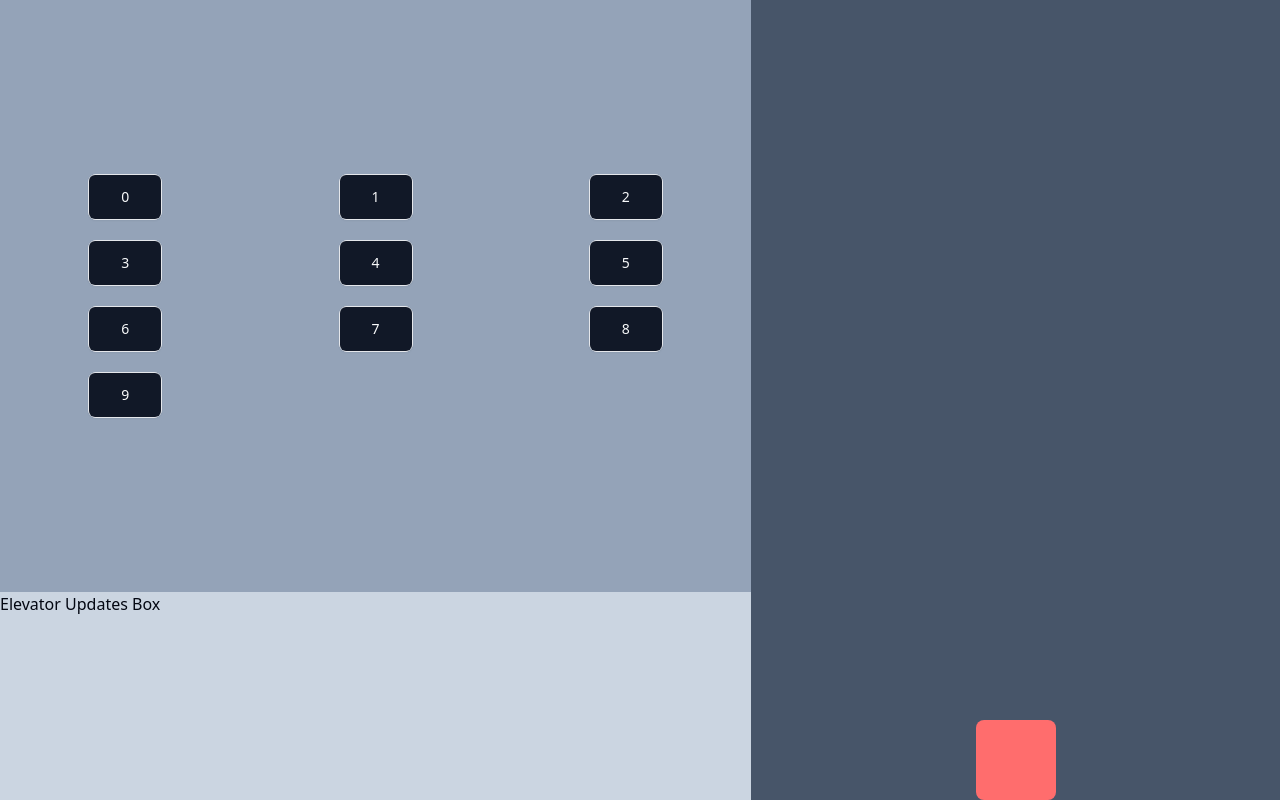
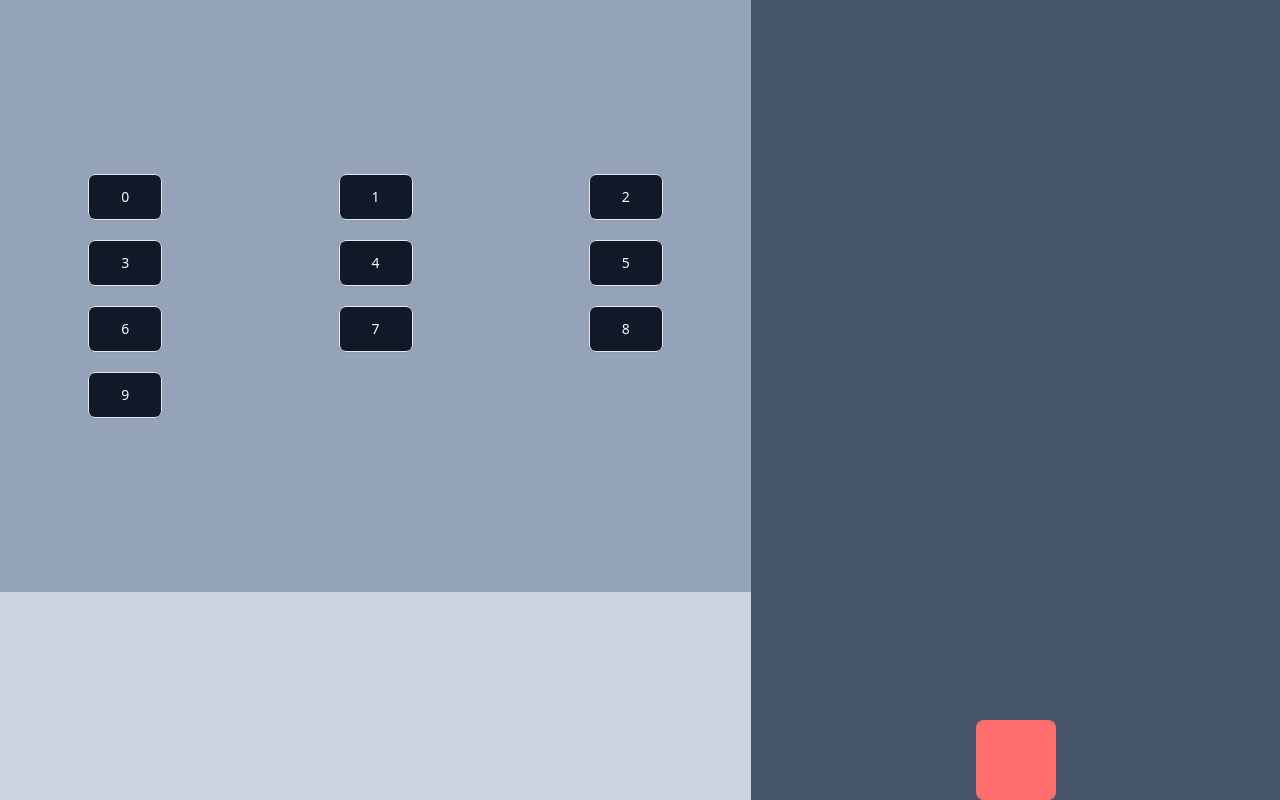
Before and after one commit to 9akashnp8/elevator-algorithm, a React (Vite) app in the folder client/: page / in a window 1280 px wide. Built offline with nearby package versions, Linux system fonts and the light colour scheme.

Commit message:
chore: minor changes

```diff
--- a/client/src/App.tsx
+++ b/client/src/App.tsx
@@ -1,12 +1,9 @@
-import { useState } from 'react'
-
 import '@/styles/global.css'
 import FloorInputGrid from './components/ui/floorInputGrid'
 import ElevatorUpdatesBox from './components/ui/elevatorUpdatesBox'
 import Elevator from './components/elevator'
 
 function App() {
-  const [count, setCount] = useState(0)
 
   return (
     <main className='flex justify-between h-screen'>
--- a/client/src/components/ui/elevatorUpdatesBox.tsx
+++ b/client/src/components/ui/elevatorUpdatesBox.tsx
@@ -2,7 +2,7 @@
 export default function ElevatorUpdatesBox() {
     return (
         <div className="overflow-y-scroll h-52 bg-slate-300">
-            <p>Elevator Updates Box</p>
+
         </div>
     )
 }
```
